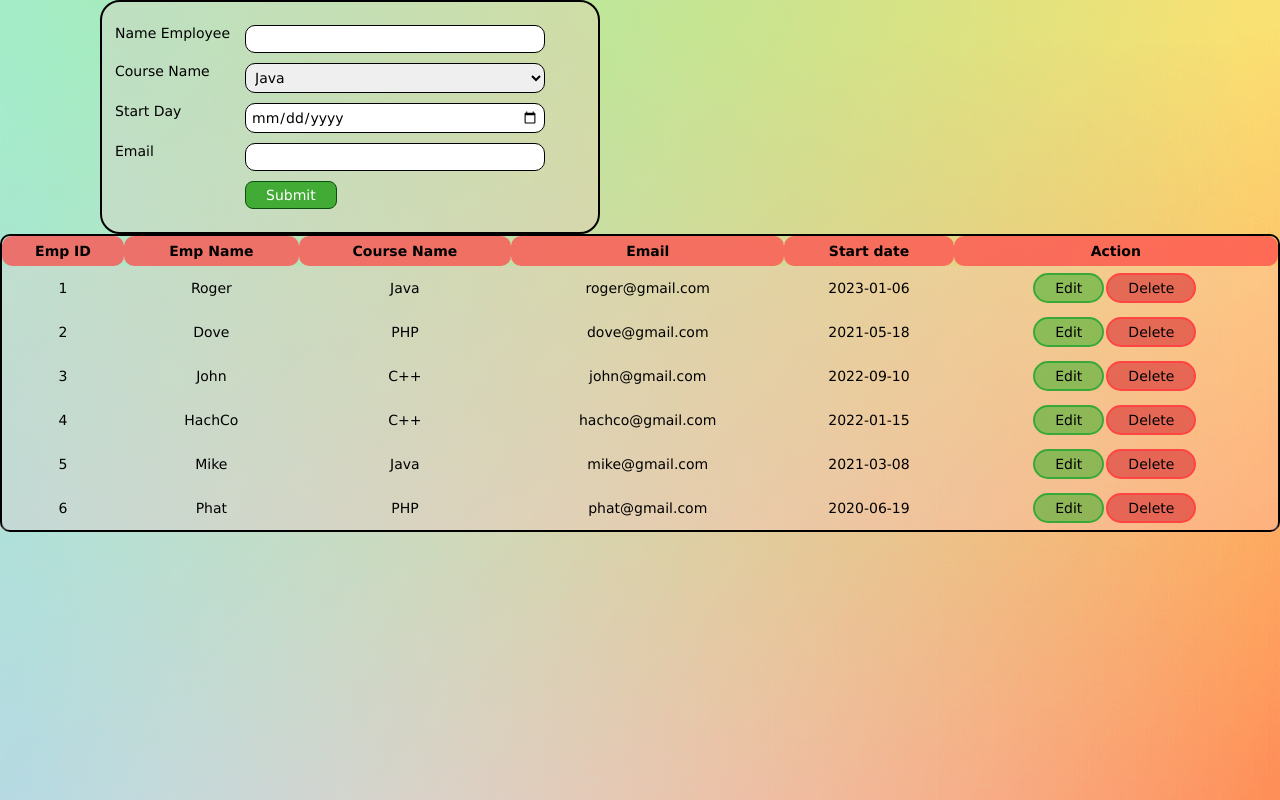
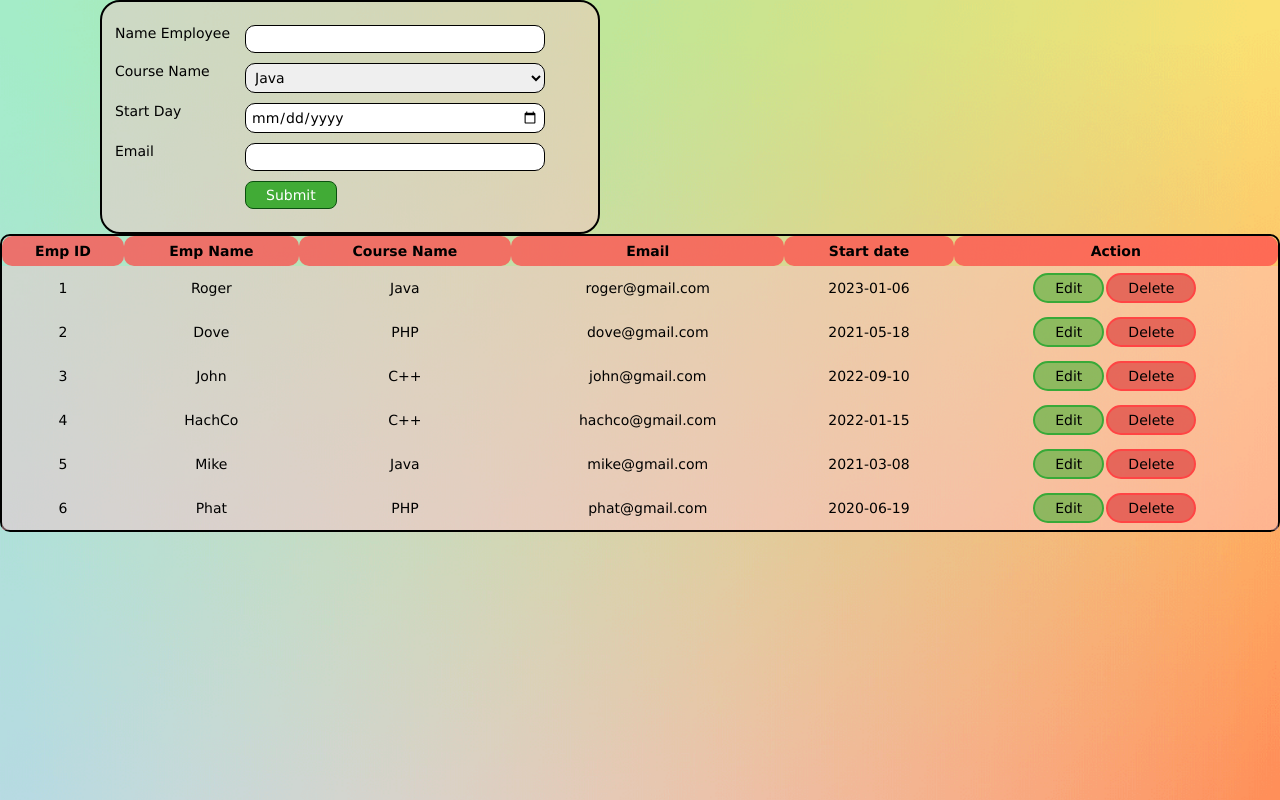
Before and after one commit to NQuocBao15/E-Manager, a plain HTML site: page index.html in a window 1280 px wide. Drawn offline with Linux system fonts and the light colour scheme.

Commit message:
update css

```diff
--- a/training.css
+++ b/training.css
@@ -23,7 +23,7 @@
     border: 2px solid black;
     border-radius: 20px;
     width: 500px;
-    background-color: rgba(255, 192, 203, 0.262);
+    background-color: rgba(255, 192, 203, 0.426);
 }
 
 .group-emp {
@@ -94,7 +94,7 @@
 .table>tbody>tr>td {
     text-align: center;
     padding: 7px 5px;
-    background-color: rgba(255, 192, 203, 0.262);
+    background-color: rgba(255, 192, 203, 0.426);
 }
 
 .table>tbody>tr:hover {
```
